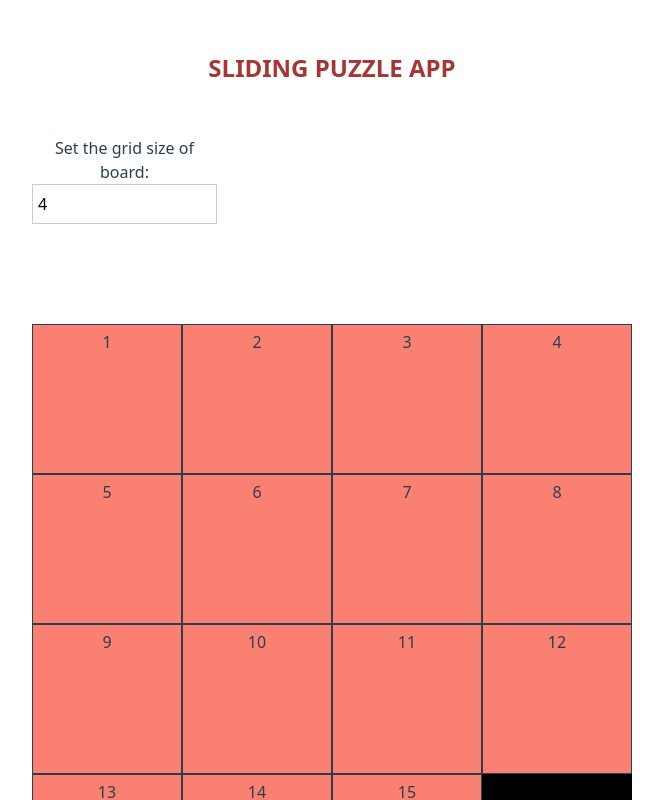
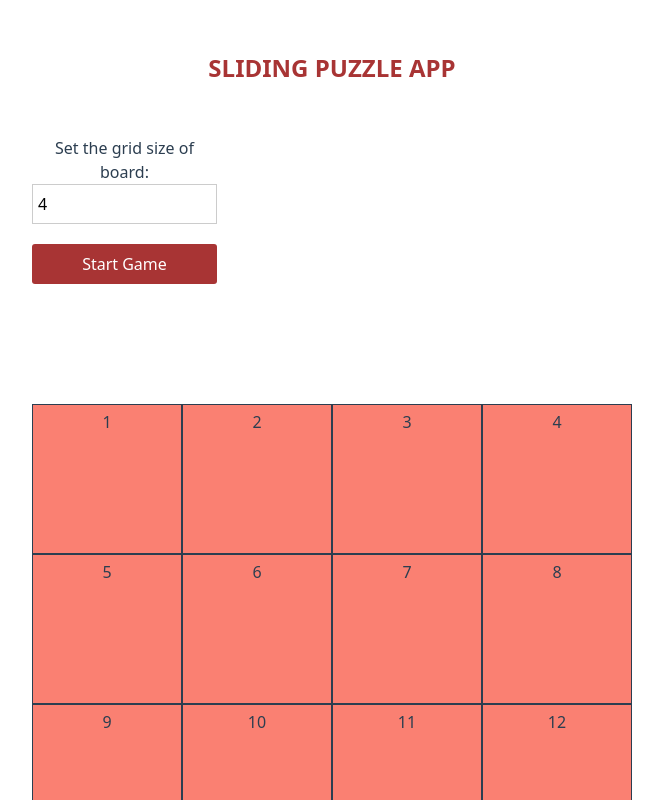
Before and after one commit to pedropatriota/sliding-puzzle, a React (Vite) app: page / in a window 1280 px wide. Shown: the top 800 px of the page, without its empty margins (308-971 px from the left). Built offline with nearby package versions, Linux system fonts and the light colour scheme.

Commit message:
sliding puzzle is done

```diff
--- a/src/App.tsx
+++ b/src/App.tsx
@@ -1,52 +1,18 @@
-import React from "react";
-
 import styles from "./App.module.css";
-import Board from "./components/Board";
-import Input from "./components/Input";
-import Title from "./components/Title";
-import { createArrayOfTiles, handleTileClick, shuffleTiles } from "./utils";
+import { Board, Button, Input, Title } from "./components";
+import useHelper from "./useHelper";
 
 export default function App() {
-  const SIZE = 4;
-  const [size, setSize] = React.useState(SIZE);
-
-  const createdTiles = createArrayOfTiles({ cols: size, rows: size });
-
-  const [tiles, setTiles] = React.useState<number[]>(createdTiles);
-  const [emptyIndex, setEmptyIndex] = React.useState<number>(size * size - 1);
-
-  const shuffle = () => {
-    const shuffledTiles = shuffleTiles(tiles);
-
-    const findEmptyIndex = shuffledTiles.indexOf(size ** 2);
-    setEmptyIndex(findEmptyIndex);
-
-    setTiles([...shuffledTiles]);
-  };
-
-  const swapTile = (index: number) => {
-    const params = handleTileClick({
-      index,
-      emptyIndex,
-      size,
-      tiles,
-    });
-
-    if (params) {
-      const { newBoard, newEmptyIndex } = params;
-      setTiles(newBoard);
-      setEmptyIndex(newEmptyIndex);
-    }
-  };
-
-  React.useEffect(() => {
-    if (typeof size === "number") {
-      const newArray = createArrayOfTiles({ cols: size, rows: size });
-      const findEmptyIndex = newArray.indexOf(size ** 2);
-      setTiles(newArray);
-      setEmptyIndex(findEmptyIndex);
-    }
-  }, [size]);
+  const {
+    size,
+    setSize,
+    swapTile,
+    shuffle,
+    tiles,
+    emptyIndex,
+    setGameStarted,
+    gameStarted,
+  } = useHelper();
 
   return (
     <main className={styles.main}>
@@ -54,8 +20,14 @@ export default function App() {
       <Input
         label="Set the grid size of board:"
         value={size}
+        disabled={gameStarted}
         onChange={e => setSize(Number(e.target.value))}
       />
+      {gameStarted ? (
+        <Button content={"Give up"} onClick={() => setGameStarted(false)} />
+      ) : (
+        <Button content={"Start Game"} onClick={() => shuffle()} />
+      )}
 
       <Board
         tiles={tiles}
@@ -63,7 +35,6 @@ export default function App() {
         emptyIndex={emptyIndex}
         size={size}
       />
-      <button onClick={() => shuffle()}> shuffle</button>
     </main>
   );
 }
--- /dev/null
+++ b/src/components/Button/index.tsx
@@ -0,0 +1,10 @@
+import type { TButtonProps } from "../../contracts";
+import * as Style from "./styles";
+
+const Button = ({ content, onClick, disabled }: TButtonProps) => (
+  <Style.Button type="button" disabled={disabled} onClick={onClick}>
+    {content}
+  </Style.Button>
+);
+
+export default Button;
--- /dev/null
+++ b/src/components/Button/styles.ts
@@ -0,0 +1,22 @@
+import styled from "styled-components";
+
+export const Button = styled.button`
+  width: 185px;
+  height: 40px;
+  border: none;
+  background-color: #a83434;
+  border-radius: 3px;
+  margin: 20px 0;
+  color: #fff;
+  cursor: pointer;
+  transition: 0.3s linear;
+
+  &:hover {
+    background-color: #8d2525;
+  }
+
+  &:disabled {
+    background-color: #8d2525;
+    cursor: not-allowed;
+  }
+`;
--- a/src/components/Input/index.tsx
+++ b/src/components/Input/index.tsx
@@ -1,10 +1,16 @@
 import type { TInputProps } from "../../contracts";
 import * as Style from "./styles";
 
-const Input = ({ label, value, onChange }: TInputProps) => (
+const Input = ({ label, value, onChange, disabled }: TInputProps) => (
   <Style.InputContainer>
     <label htmlFor="input-id">{label}</label>
-    <input id="input-id" type="number" value={value} onChange={onChange} />
+    <input
+      id="input-id"
+      type="number"
+      value={value}
+      disabled={disabled}
+      onChange={onChange}
+    />
   </Style.InputContainer>
 );
 
--- a/src/components/Input/styles.ts
+++ b/src/components/Input/styles.ts
@@ -13,5 +13,12 @@ export const InputContainer = styled.div`
     background-color: #fff;
     border: 1px solid #ccc;
     padding: 5px;
+    outline: none;
+
+    &:disabled {
+      cursor: not-allowed;
+      background-color: #eee;
+      color: #ccc;
+    }
   }
 `;
--- /dev/null
+++ b/src/components/index.ts
@@ -0,0 +1,7 @@
+import Board from "./Board";
+import Button from "./Button";
+import Input from "./Input";
+import Tiles from "./Tiles";
+import Title from "./Title";
+
+export { Board, Button, Input, Tiles, Title };
--- /dev/null
+++ b/src/useHelper.tsx
@@ -0,0 +1,81 @@
+import React from "react";
+
+import {
+  createArrayOfTiles,
+  handleTileClick,
+  isPuzzleSolvable,
+  isPuzzleSolved,
+  shuffleTiles,
+} from "./utils";
+
+const useHelper = () => {
+  const SIZE = 4;
+  const [size, setSize] = React.useState(SIZE);
+
+  const createdTiles = createArrayOfTiles({ cols: size, rows: size });
+
+  const [tiles, setTiles] = React.useState<number[]>(createdTiles);
+  const [emptyIndex, setEmptyIndex] = React.useState<number>(size * size - 1);
+  const [gameStarted, setGameStarted] = React.useState<boolean>(false);
+
+  const shuffle = () => {
+    const shuffledTiles = shuffleTiles(tiles);
+
+    if (isPuzzleSolvable(shuffledTiles)) {
+      const findEmptyIndex = shuffledTiles.indexOf(size ** 2);
+      setEmptyIndex(findEmptyIndex);
+
+      setTiles([...shuffledTiles]);
+      setGameStarted(true);
+    }
+  };
+
+  const swapTile = (index: number) => {
+    const params = handleTileClick({
+      index,
+      emptyIndex,
+      size,
+      tiles,
+    });
+
+    if (params) {
+      const { newBoard, newEmptyIndex } = params;
+      setTiles(newBoard);
+      setEmptyIndex(newEmptyIndex);
+    }
+  };
+
+  React.useEffect(() => {
+    if (typeof size === "number") {
+      const newArray = createArrayOfTiles({ cols: size, rows: size });
+      const findEmptyIndex = newArray.indexOf(size ** 2);
+      setTiles(newArray);
+      setEmptyIndex(findEmptyIndex);
+    }
+  }, [size]);
+
+  React.useEffect(() => {
+    if (gameStarted) {
+      const isSolved = isPuzzleSolved(tiles);
+
+      if (isSolved) {
+        setGameStarted(false);
+        alert("Kudos! You resolved the Puzzle!!!");
+      }
+    }
+  }, [gameStarted, tiles]);
+
+  return {
+    size,
+    setSize,
+    swapTile,
+    shuffle,
+
+    tiles,
+    emptyIndex,
+    gameStarted,
+    setGameStarted,
+  };
+};
+
+export default useHelper;
```
Also changed, not shown: src/contracts.ts (+7 -0 lines), 1 other file (tests, documents, lock files or other folders).
